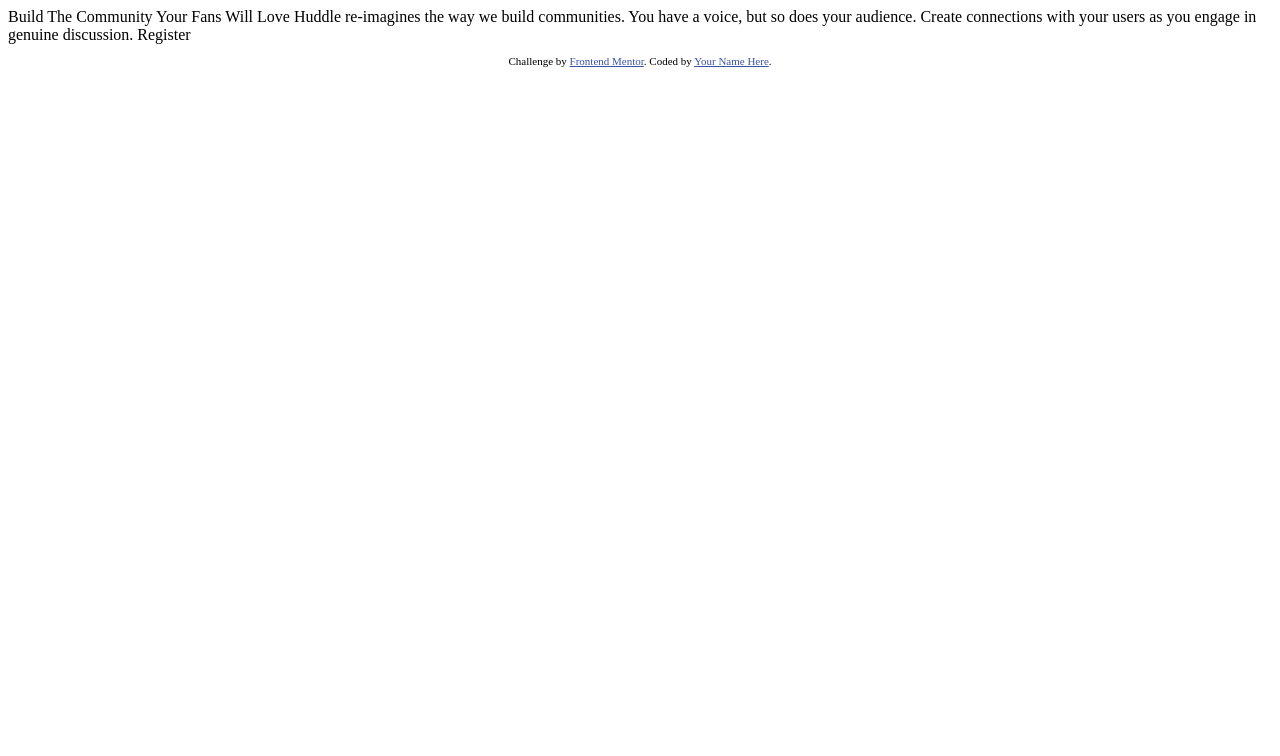
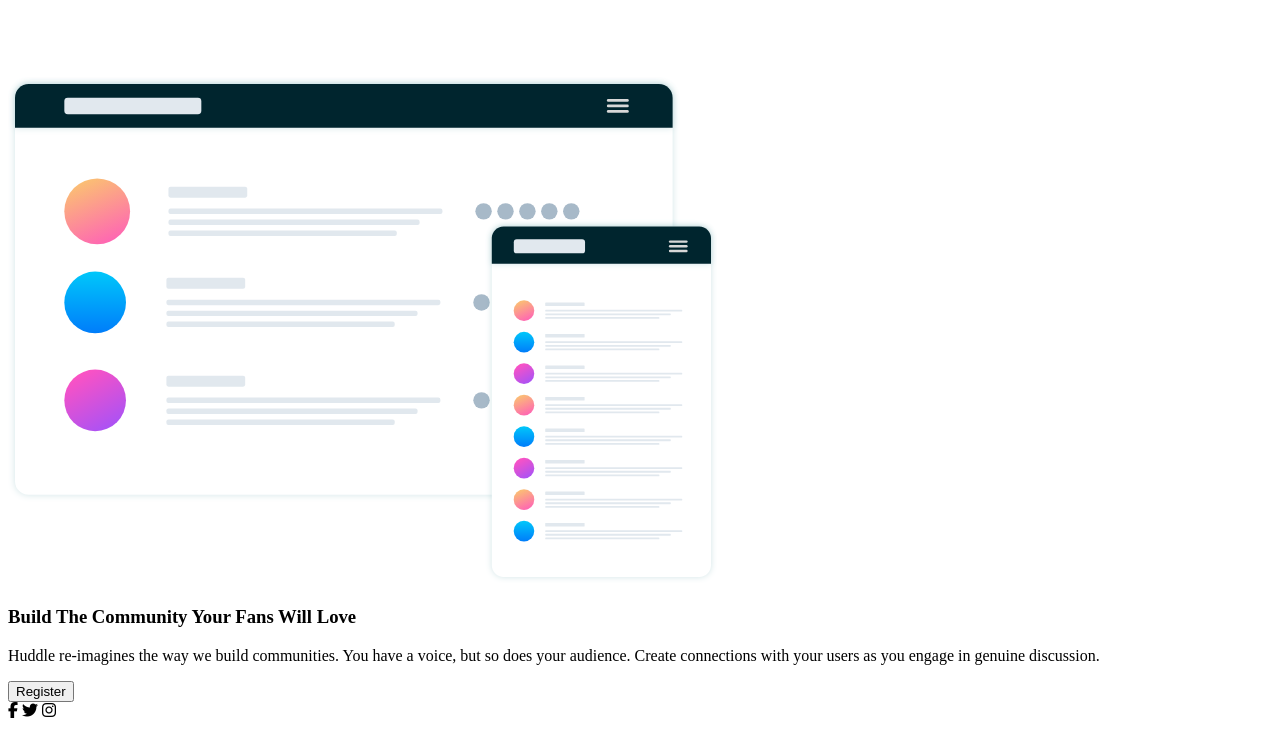
Before and after one commit to jmnyarega/huddle-landing-page-with-single-introductory-section, a plain HTML site: page index.html in a window 1280 px wide. Drawn offline with Linux system fonts and the light colour scheme.

Commit message:
structure + html

```diff
--- a/index.html
+++ b/index.html
@@ -1,33 +1,55 @@
 <!DOCTYPE html>
 <html lang="en">
   <head>
-  <meta charset="UTF-8">
-  <meta name="viewport" content="width=device-width, initial-scale=1.0"> <!-- displays site properly based on user's device -->
+    <meta charset="UTF-8" />
+    <meta name="viewport" content="width=device-width, initial-scale=1.0" />
+    <!-- displays site properly based on user's device -->
 
-  <link rel="icon" type="image/png" sizes="32x32" href="./images/favicon-32x32.png">
+    <link
+      rel="icon"
+      type="image/png"
+      sizes="32x32"
+      href="./images/favicon-32x32.png"
+    />
 
-  <title>Frontend Mentor | Huddle landing page with single introductory section</title>
+    <title>
+      Frontend Mentor | Huddle landing page with single introductory section
+    </title>
 
-  <!-- Feel free to remove these styles or customise in your own stylesheet 👍 -->
-  <style>
-    .attribution { font-size: 11px; text-align: center; }
-    .attribution a { color: hsl(228, 45%, 44%); }
-  </style>
+    <link rel="preconnect" href="https://fonts.gstatic.com" />
+    <link
+      href="https://fonts.googleapis.com/css2?family=Open+Sans&family=Poppins:wght@400;600&display=swap"
+      rel="stylesheet"
+    />
+    <link rel="stylesheet" href="./css/index.css" />
+    <script src="https://use.fontawesome.com/4ac2e5dc4b.js"></script>
   </head>
   <body>
-
+    <main>
+      <div class="logo">
+        <img src="./images/logo.svg" alt="logo" />
+      </div>
+      <section class="middle-content">
+        <div class="img">
+          <img src="./images/illustration-mockups.svg" alt="backgroumd" />
+        </div>
+        <div class="hero">
+          <h3 class="heading hero__heading">
             Build The Community Your Fans Will Love
-
-  Huddle re-imagines the way we build communities. You have a voice, but so does your audience.
-  Create connections with your users as you engage in genuine discussion.
-
-  Register
-
-  <footer>
-    <p class="attribution">
-      Challenge by <a href="https://www.frontendmentor.io?ref=challenge" target="_blank">Frontend Mentor</a>.
-      Coded by <a href="#">Your Name Here</a>.
+          </h3>
+          <p class="hero__para">
+            Huddle re-imagines the way we build communities. You have a voice,
+            but so does your audience. Create connections with your users as you
+            engage in genuine discussion.
           </p>
-  </footer>
+          <button class="hero__button">Register</button>
+        </div>
+      </section>
+      <div class="social">
+        <i class="fa fa-facebook"></i>
+        <i class="fa fa-twitter"></i>
+        <i class="fa fa-instagram"></i>
+      </div>
+    </main>
   </body>
 </html>
```
Also changed, not shown: 1 other file. Lines whose indentation alone changed are shown as unchanged.
